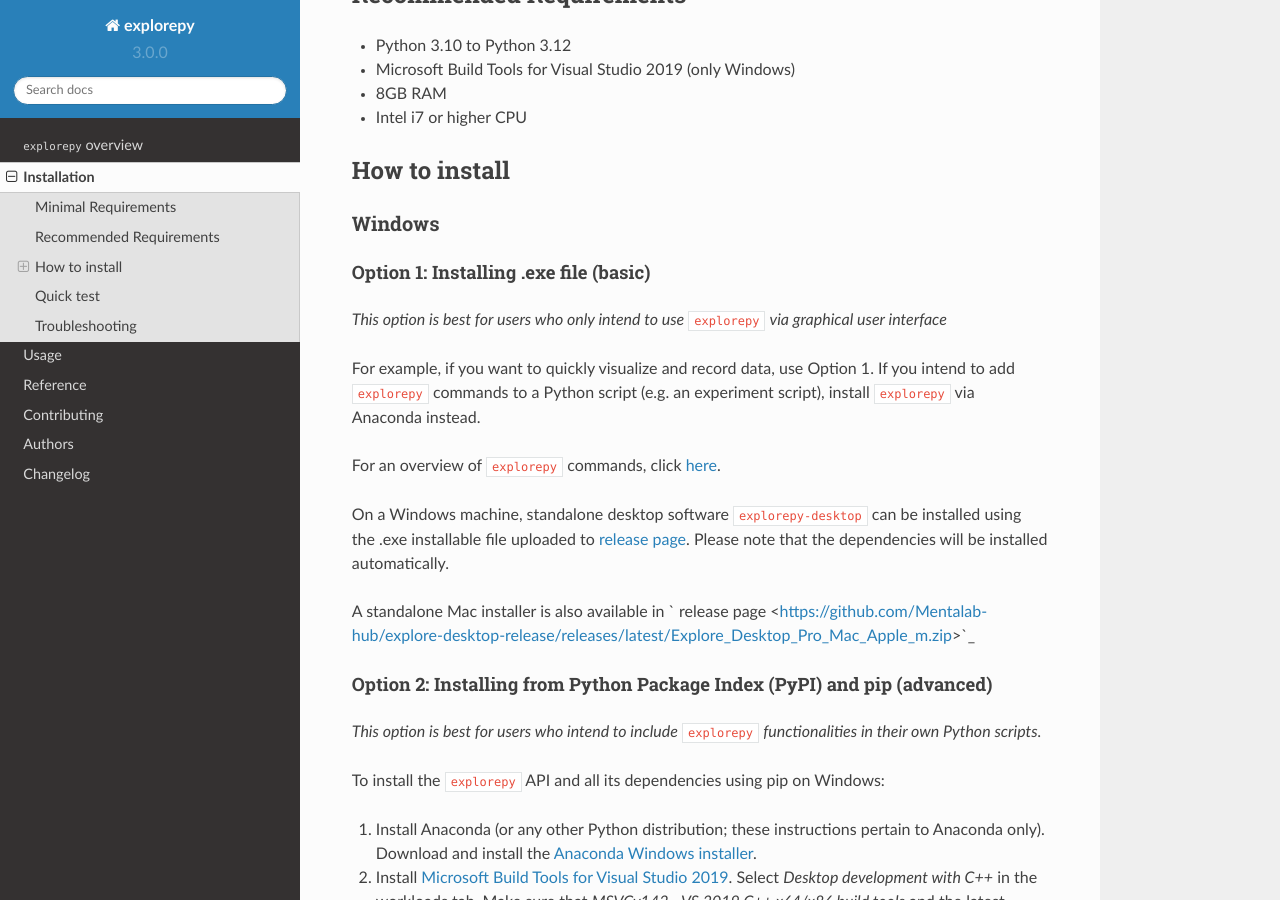
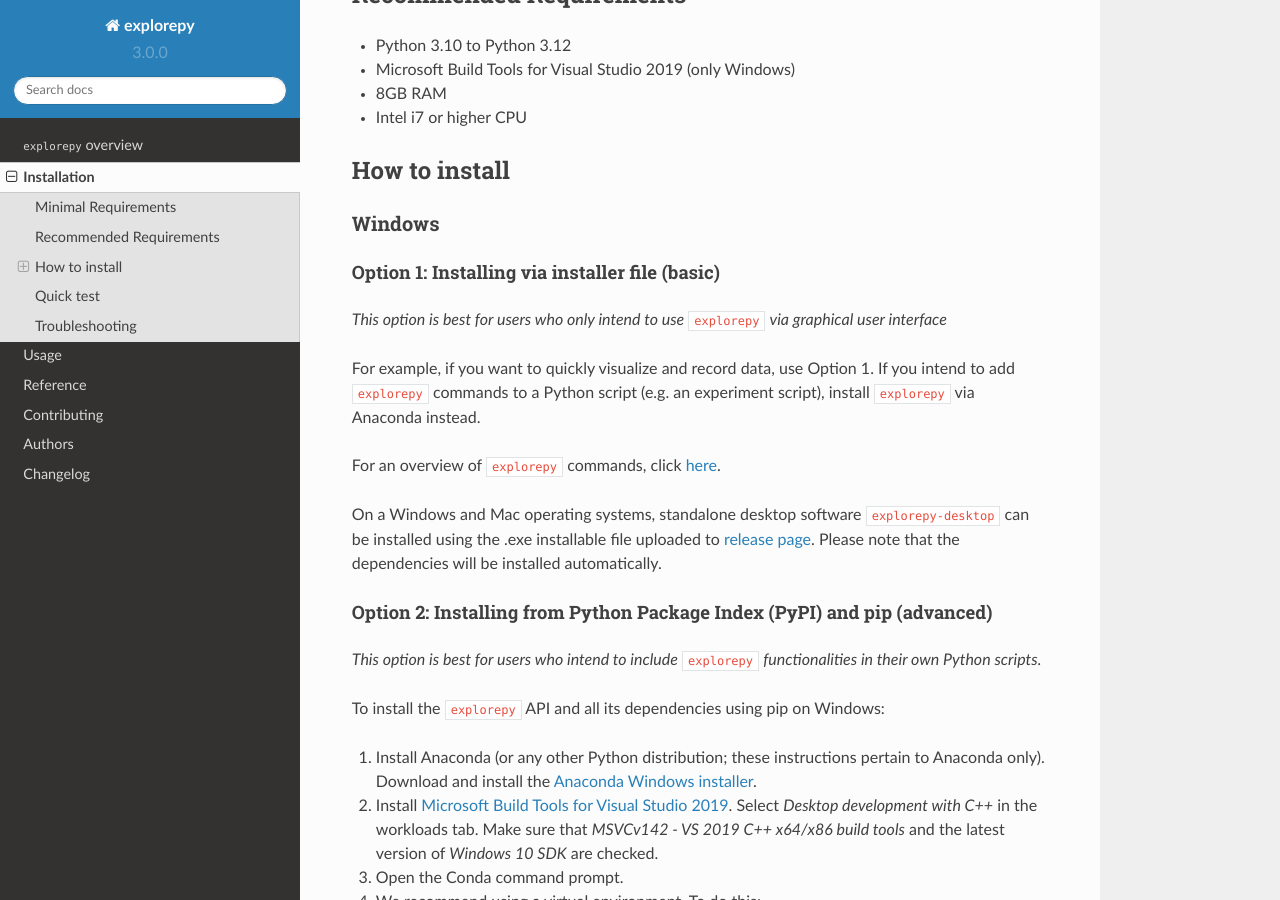
Before and after one commit to Mentalab-hub/explorepy, a Sphinx documentation site: the page built from docs/installation.rst, in a window 1280 px wide and 900 px high, scrolled down 358 px. Built offline with Sphinx 7.4.7 and the Read the Docs theme 2.0.0, drawn with Linux system fonts in a browser that asks for light colours.

Commit message:
update release link to latest link

```diff
--- a/docs/installation.rst
+++ b/docs/installation.rst
@@ -22,7 +22,7 @@
 Windows
 ^^^^^^^
 
-Option 1: Installing .exe file (basic)
+Option 1: Installing via installer file (basic)
 """"""""
 
 *This option is best for users who only intend to use* ``explorepy`` *via graphical user interface*
@@ -33,10 +33,8 @@
 
 For an overview of ``explorepy`` commands, click `here <https://explorepy.readthedocs.io/en/latest/usage.html#command-line-interface>`_.
 
-On a Windows machine, standalone desktop software ``explorepy-desktop`` can be installed using the .exe installable file uploaded to
-`release page <https://github.com/Mentalab-hub/explore-desktop-release/releases/latest/Explore_Desktop_Pro_Win64.exe>`_. Please note that the dependencies will be installed automatically.
-
-A standalone Mac installer is also available in ` release page <https://github.com/Mentalab-hub/explore-desktop-release/releases/latest/Explore_Desktop_Pro_Mac_Apple_m.zip>`_
+On a Windows and Mac operating systems, standalone desktop software ``explorepy-desktop`` can be installed using the .exe installable file uploaded to
+`release page <https://github.com/Mentalab-hub/explore-desktop-release/releases/latest/>`_. Please note that the dependencies will be installed automatically.
 
 
 Option 2: Installing from Python Package Index (PyPI) and pip (advanced)
```
